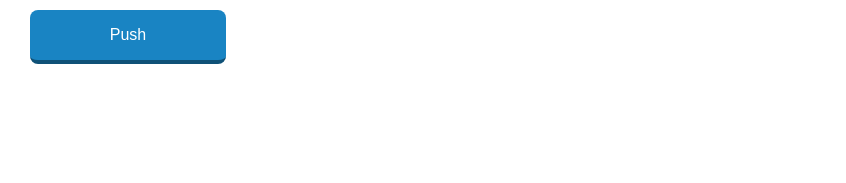
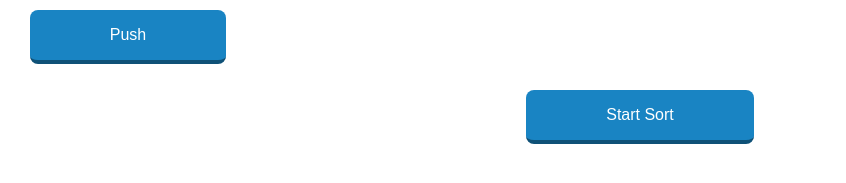
Before and after one commit to peterparkers/Sorting, a plain HTML site: page index.html in a window 1280 px wide. Shown: the part 131-314 px from the top of the page, without its empty margins (0-846 px from the left). Drawn offline with Linux system fonts and the light colour scheme.

Commit message:
Add sort button for index.html

```diff
--- a/index.html
+++ b/index.html
@@ -9,6 +9,8 @@
 </head>
 <body>
     <h1>Sorting Algorithms</h1>
+
+    <!-- Input panel -->
     <div class="input-box">
         <div class="input-box__receive">
             <input type="number" placeholder="Input a number" id="number-input"> <br/>
@@ -19,6 +21,10 @@
         </div>
     </div>
 
+    <!-- Sort panel -->
+    <div class="sort-box">
+        <button id="sort-button">Start Sort</button>
+    </div>
     <script src="script.js"></script>
 </body>
 </html>
```
